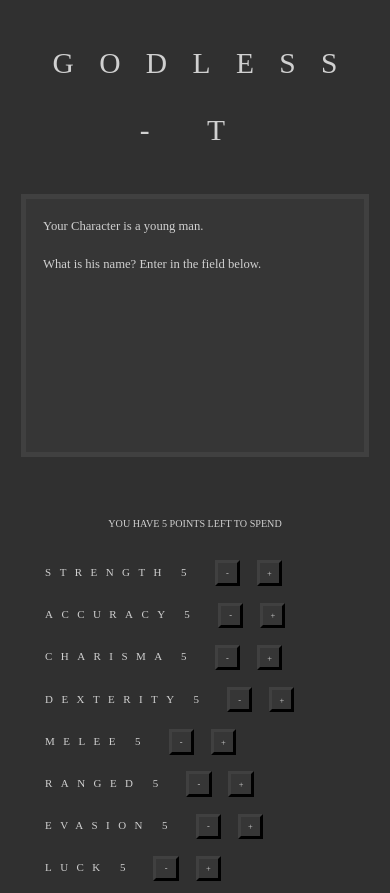
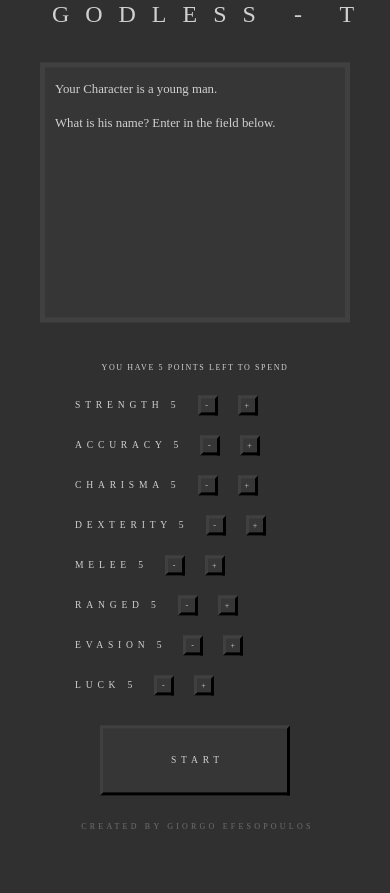
Before and after one commit to GiorgoE/godless-master, a plain HTML site: page other-pages/index-test.html in a window 390 px wide. Shown: the top 893 px of the page. Drawn offline with Linux system fonts and the light colour scheme; files whose address does not match are found by name; a web font is replaced by a local one.

Commit message:
CSS and functionality tweaks
Fixed loads of stuff. A lot of the CSS was garbage and responsive in a very weird way so I've fixed a lot of that. Also fixed the beep sound not playing every time.

```diff
--- a/css/main.css
+++ b/css/main.css
@@ -24,7 +24,7 @@
 
 /*Pre JS Styling*/
       html {
-        height: 100vh;
+
       }
   /*Sceen Options*/
       #screen {
@@ -37,6 +37,10 @@
         justify-content: space-between;
         align-items: center;
         width: 100%;
+        /*Vertically align */
+        position: absolute;
+        top: 50%;
+        transform: translateY(-50%);
 
       }
 
@@ -57,6 +61,7 @@
 
       body {
         width: auto;
+        height: 100%;
         /*max-height: 667px;*/
 
 
@@ -70,22 +75,22 @@
         align-items: center;
         vertical-align: middle;
         margin-top: 0px;
-        margin-left: 4vh;
-        margin-right: 4vh;
+        margin-left: 10px;
+        margin-right: 10px;
       }
 
       /*H1 Stylings*/
       h1 {
-        font-size: 3.5vh;
-        letter-spacing: 3vh;
+        font-size: 1.5rem;
+        letter-spacing: 1rem;
         text-align: center;
         font-weight: 100;
-        text-indent: 3vh;
-        line-height: 8vh;
+        line-height: 3rem;
+        text-indent: 2rem;
       }
       #header {
-        /*height: 23.4vh;*/
-        margin-top: 0vh;
+
+        margin-top: 0;
         /*background-color: orange;*/
       }
 
@@ -101,7 +106,7 @@
       }
 
       #logo-img {
-        height: 20vh;
+        height: 150px;
         /*background-color: var(--dark-grey);*/
       }
 
@@ -139,12 +144,12 @@
           /*Button Format*/
           .main-menu-button {
 
-            width: 28vh;
+            width: 190px;
             background-color: var(--darker-grey);
             border-width: 3px;
             border-color: var(--dark-grey);
             border-style: outset;
-            margin: 2vh 0px 2vh 0px;
+            margin: 0.8rem 0px 0.8rem 0px;
             -webkit-transition-duration: 0.4s; /* Safari */
             transition-duration: 0.4s;
             cursor: pointer;
@@ -162,12 +167,12 @@
           /*Button Text Format*/
           .button-text {
 
-            font-size: 1.3vh;
-            letter-spacing: 0.9vh;
-            text-indent: 0.9vh;
+            font-size: 0.6rem;
+            letter-spacing: 0.3rem;
+            text-indent: 0.3rem;
             font-weight: 100;
             color: var(--lighter-grey);
-            line-height: 3.3vh;
+            line-height: 1rem;
 
           }
 
@@ -188,37 +193,37 @@
 
         #footer h4 {
         text-align: center;
-        font-size: 1vh;
-        line-height: 2.5vh;
-        letter-spacing: 0.4vh;
-        text-indent: 0.7vh;
+        font-size: 0.5rem;
+        line-height: 1rem;
+        letter-spacing: 0.2rem;
+        text-indent: 0.3rem;
         font-weight: 100;
         color: var(--grey);
-        padding-bottom: 4vh;
+        padding-bottom: 2rem;
       }
 
       /*Narrator Box*/
       #narrator {
-        height: 30vh;
+        height: 250px;
         background-color: var(--darker-grey);
         overflow-y: scroll;
         overflow-x: hidden;
         border: 5px solid;
         border-color: var(--dark-grey);
-        width: 40vh;
-        margin-bottom: 3vh;
+        width: 300px;
+        margin-bottom: 10px;
       }
 
       #narrator p {
-        font-size: 1.5vh;
-        line-height: 2.5vh;
+        font-size: 0.8rem;
+        line-height: 1.5rem;
         float: left;
-        margin-left: 2vh;
+        margin-left: 10px;
         display: block;
         width: 90%;
         text-align: left;
-        margin-top: 2vh;
-        margin-bottom: 0vh;
+        margin-top: 10px;
+        margin-bottom: 0;
       }
 
       /*Custom Scrollbar*/
@@ -244,23 +249,22 @@
 
         #input-area {
           text-align: center;
-          /*width: 30vh;*/
+          /*width: 30rem;*/
 
           /*justify-content: center;*/
         }
 
       /*Input area styling*/
       #name-input-box {
-        height: 3vh;
-        width: 20vh;
-        font-size: 2vh;
+        width: 200px;
+        font-size: 1rem;
         text-align: center;
         background-color: var(--darker-grey);
         border: 5px solid;
         border-color: var(--dark-grey);
         color: var(--lighter-grey);
-        padding-top: 1vh;
-        padding-bottom: 1vh;
+        padding-top: 8px;
+        padding-bottom: 8px;
         text-transform: capitalize;
         margin: 0 auto 0 auto;
         display: block;
@@ -268,65 +272,79 @@
 
       /*Submit buttons*/
       .submit {
-          padding: 3vh;
+          padding: 1.5rem;
+          margin-top: 20px;
       }
 
       /*adds a Spacer*/
       #spacer {
-        height: 6vh;
+        height: 3rem;
       }
 
       /*You have x points left to spend*/
       .instruction-text {
-        font-size: 1.2vh;
-
+        font-size: 0.5rem;
         font-weight: 100;
-        line-height: 3vh;
+        letter-spacing: 0.1rem;
+        line-height: 1.2rem;
       }
 
       #stats {
         display: block;
-        /*background-color: green;*/
-        width: 45vh;
+        background-color: /*darkgreen;*/
         float: left;
       }
 
       /*Removes bullet points from list*/
       #stats ul {
         list-style: none;
-        letter-spacing: 1vh;
         text-align: left;
+        padding-left: 10px;
+        display: block;
+        margin: 0 auto;
       }
 
       #stats ul li {
         list-style: none;
-        letter-spacing: 1vh;
+        letter-spacing: 0.3rem;
       }
 
       /*Formats attributes choice text*/
       .attribute-text {
-        font-size: 1.3vh;
-        letter-spacing: 0.5vh;
-        /*text-indent: 0.9vh;*/
+        font-size: 0.6rem;
+        letter-spacing: 0.2rem;
+        /*text-indent: 0.9rem;*/
         font-weight: 100;
         color: var(--lighter-grey);
+        display: block;
+        margin: 0 auto;
+        width: 250px
+      }
+
+      /*Styles the arrtribute name*/
+      .attribute-text .attribute-name {
+        width: 120px;
+        /*background-color: black;*/
+        display: inline-block;
+        margin-right: 20px;
       }
 
       /*Button Format*/
       .attribute-button {
-        font-size: 1vh;
-        width: 3vh;
-        height: 3vh;
-        margin-right: 2vh;
+        font-size: 0.5rem;
+        width: 20px;
+        height: 20px;
+        margin-right: 20px;
         background-color: var(--darker-grey);
         border-width: 3px;
         border-color: var(--dark-grey);
         border-style: outset;
-        margin: 1vh 1vh 1vh 1vh;
+        margin: 10px;
         -webkit-transition-duration: 0.4s; /* Safari */
         transition-duration: 0.4s;
         cursor: pointer;
         color: var(--lighter-grey);
+        text-indent: -2px;
       }
 
       .attribute-button:hover {
--- a/js/player.js
+++ b/js/player.js
@@ -24,14 +24,14 @@ function Player(playerName, attributePoints, maxHP, strength, accuracy, charisma
 
 
 function minusAP(){
-  bleep.play();
+  playBleep();
   player.attributePoints = player.attributePoints - 1;
   console.log("-1 from Attribute Points")
   updateStats();
 }
 
 function addAP(){
-  bleep.play();
+  playBleep();
   player.attributePoints = player.attributePoints + 1;
   console.log("+1 to Attribute Points")
   updateStats();
@@ -39,7 +39,7 @@ function addAP(){
 
 function addStrength(){
   if (player.attributePoints > 0 && player.strength < 20) {
-  bleep.play();
+  playBleep();
   player.strength = player.strength + 1;
   minusAP();
   console.log("+1 to strength")
@@ -48,7 +48,7 @@ function addStrength(){
 
 function minusStrength(){
   if (player.strength > 1) {
-  bleep.play();
+  playBleep();
   player.strength = player.strength - 1;
   addAP();
   console.log("-1 from strength")
@@ -57,7 +57,7 @@ function minusStrength(){
 
 function addAccuracy(){
   if (player.attributePoints > 0 && player.accuracy < 20) {
-  bleep.play();
+  playBleep();
   player.accuracy = player.accuracy + 1;
   minusAP();
   console.log("+1 to accuracy")
@@ -66,7 +66,7 @@ function addAccuracy(){
 
 function minusAccuracy(){
   if (player.accuracy > 1) {
-  bleep.play();
+  playBleep();
   player.accuracy = player.accuracy - 1;
   addAP();
   console.log("-1 from accuracy")
@@ -75,7 +75,7 @@ function minusAccuracy(){
 
 function addCharisma(){
   if (player.attributePoints > 0 && player.charisma < 20) {
-  bleep.play();
+  playBleep();
   player.charisma = player.charisma + 1;
   minusAP();
   console.log("+1 to charisma")
@@ -84,7 +84,7 @@ function addCharisma(){
 
 function minusCharisma(){
   if (player.charisma > 1) {
-  bleep.play();
+  playBleep();
   player.charisma = player.charisma - 1;
   addAP();
   console.log("-1 from charisma")
@@ -93,7 +93,7 @@ function minusCharisma(){
 
 function addDexterity(){
   if (player.attributePoints > 0 && player.dexterity < 20) {
-  bleep.play();
+  playBleep();
   player.dexterity = player.dexterity + 1;
   minusAP();
   console.log("+1 to dexterity")
@@ -102,7 +102,7 @@ function addDexterity(){
 
 function minusDexterity(){
   if (player.dexterity > 1) {
-  bleep.play();
+  playBleep();
   player.dexterity = player.dexterity - 1;
   addAP();
   console.log("-1 from dexterity")
@@ -111,7 +111,7 @@ function minusDexterity(){
 
 function addMelee(){
   if (player.attributePoints > 0 && player.melee < 20) {
-  bleep.play();
+  playBleep();
   player.melee = player.melee + 1;
   minusAP();
   console.log("+1 to melee")
@@ -120,7 +120,7 @@ function addMelee(){
 
 function minusMelee(){
   if (player.melee > 1) {
-  bleep.play();
+  playBleep();
   player.melee = player.melee - 1;
   addAP();
   console.log("-1 from melee")
@@ -129,7 +129,7 @@ function minusMelee(){
 
 function addRanged(){
   if (player.attributePoints > 0 && player.ranged < 20) {
-  bleep.play();
+  playBleep();
   player.ranged = player.ranged + 1;
   minusAP();
   console.log("+1 to ranged")
@@ -138,7 +138,7 @@ function addRanged(){
 
 function minusRanged(){
   if (player.ranged > 1) {
-  bleep.play();
+  playBleep();
   player.ranged = player.ranged - 1;
   addAP();
   console.log("-1 from ranged")
@@ -147,7 +147,7 @@ function minusRanged(){
 
 function addEvasion(){
   if (player.attributePoints > 0 && player.evasion < 20) {
-  bleep.play();
+  playBleep();
   player.evasion = player.evasion + 1;
   minusAP();
   console.log("+1 to evasion")
@@ -156,7 +156,7 @@ function addEvasion(){
 
 function minusEvasion(){
   if (player.evasion > 1) {
-  bleep.play();
+  playBleep();
   player.evasion = player.evasion - 1;
   addAP();
   console.log("-1 from evasion")
@@ -165,7 +165,7 @@ function minusEvasion(){
 
 function addLuck(){
   if (player.attributePoints > 0 && player.luck < 20) {
-  bleep.play();
+  playBleep();
   player.luck = player.luck + 1;
   minusAP();
   console.log("+1 to luck")
@@ -174,7 +174,7 @@ function addLuck(){
 
 function minusLuck(){
   if (player.luck > 1) {
-  bleep.play();
+  playBleep();
   player.luck = player.luck - 1;
   addAP();
   console.log("-1 from luck")
```
Also changed, not shown: index.html (+4 -0 lines), js/menus.js (+9 -4 lines), story.txt.
